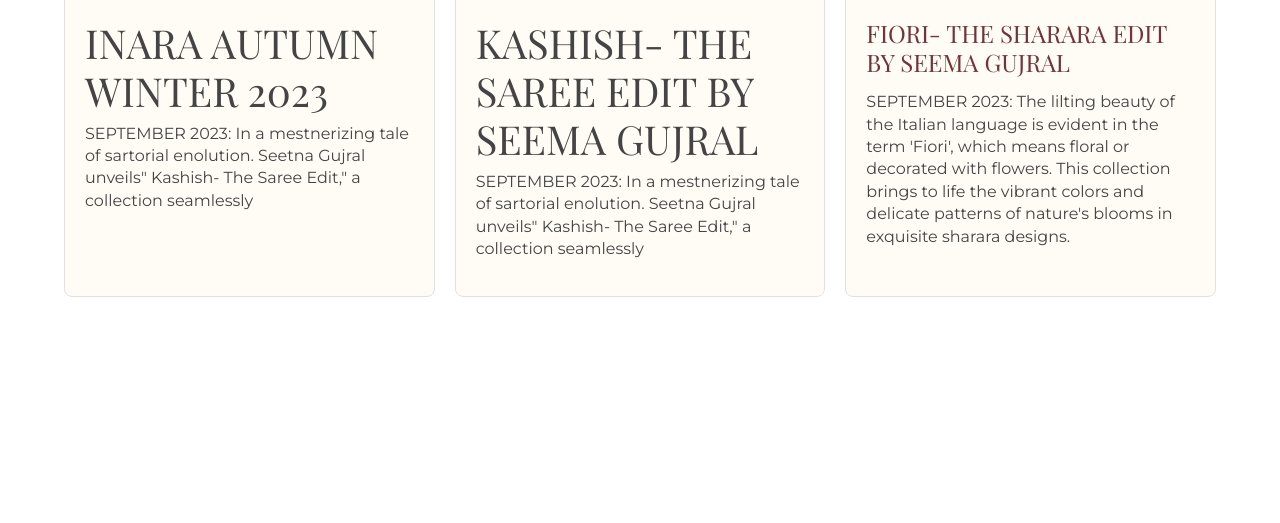
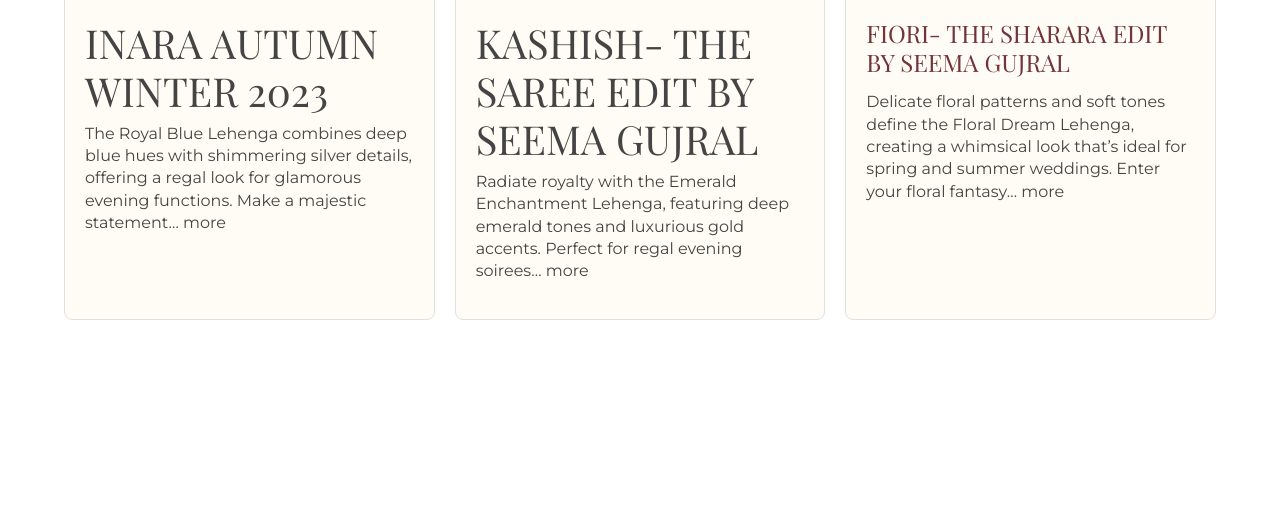
Before and after one commit to herangeo/Lehenga, a Django app: page /blog/ in a window 1280 px wide. Shown: the part 1686-2209 px from the top of the page. Run offline with Django 5.2, Linux system fonts and the light colour scheme; some libraries are stand-ins or nearby versions.

Commit message:
Update blog_page.html

```diff
--- a/products/templates/blog_page.html
+++ b/products/templates/blog_page.html
@@ -632,7 +632,7 @@ small{
               <div class="thumb" style="background-image: url('{% static 'images/edited2.JPEG' %}')"></div>
               <article>
                   <h2>KASHISH- THE SAREE EDIT BY SEEMA GUJRAL</h2>
-                  <p>SEPTEMBER 2023: 'Kashish' means attraction or fascination. It epitomizes the brilliance of light from above, a light that is pure and serene. This collection seamlessly blends traditional craftsmanship with contemporary design, offering a mesmerizing tale of sartorial evolution.</p>
+                  <p>With soft pastel shades and exquisite detailing, the Ethereal Elegance Lehenga evokes a dreamy, graceful charm, making it perfect for fairy-tale weddings. Step into timeless beauty… more</p>
               </article>
             </a>
         </div>
@@ -641,7 +641,7 @@ small{
             <div class="thumb" style="background-image: url('{% static 'images/edited1.JPEG' %}' )"></div>
                 <article>
                     <h2>FIORI- THE SHARARA EDIT BY SEEMA GUJRAL</h2>
-                    <p>SEPTEMBER 2023: The lilting beauty of the Italian language is evident in the term 'Fiori', which means floral or decorated with flowers. This collection brings to life the vibrant colors and delicate patterns of nature's blooms in exquisite sharara designs.</p>
+                    <p>A stunning lehenga crafted for royalty, the Regal Radiance Lehenga features rich embroidery and premium fabric, making it a perfect pick for grand celebrations. Shine bright in every moment… more</p>
                 </article>
             </a>
         </div>
@@ -650,7 +650,7 @@ small{
             <div class="thumb" style="background-image: url('{% static 'images/edited3.JPEG' %}' )"></div>
                 <article>
                     <h2>INARA AUTUMN WINTER 2023</h2>
-                    <p>AUGUST 2023: 'Inara', meaning 'ray of light', illuminates the autumn-winter season with its radiant designs. This collection showcases a perfect blend of warmth and elegance, featuring rich fabrics and intricate embellishments ideal for the cooler months.</p>
+                    <p>Dazzling and radiant, the Golden Glamour Lehenga shimmers with elaborate gold detailing, ensuring you’re the star of the evening. Step into unmatched elegance… more</p>
                 </article>
             </a>
         </div>
@@ -659,10 +659,7 @@ small{
             <div class="thumb" style="background-image: url('{% static 'images/edited4.JPG' %}' )"></div>
             <article>
               <h1>KASHISH- THE SAREE EDIT BY SEEMA GUJRAL</h1>
-              <p>SEPTEMBER 2023: In a mestnerizing
-                tale of sartorial enolution. Seetna Gujral
-                unveils" Kashish- The Saree Edit," a
-                collection seamlessly</p>
+              <p>Subtle and stylish, the Pastel Perfection Lehenga features soft shades and delicate detailing, ideal for daytime events and outdoor weddings. Elevate your charm… more</p>
             </article>
           </a>
     </div>
@@ -672,10 +669,7 @@ small{
             <article>
               <h1>FIORI- THE SAHARARA EDIT BY
                 SEEMA GUJRA</h1>
-                <p>SEPTEMBER 2023: In a mestnerizing
-                  tale of sartorial enolution. Seetna Gujral
-                  unveils" Kashish- The Saree Edit," a
-                  collection seamlessly</p>
+                <p>Sophisticated and serene, the Pearl Dreamscape Lehenga boasts subtle pearl embroidery on soft ivory hues. A flawless choice for minimalist elegance… more</p>
             </article>
           </a>
     </div>
@@ -684,10 +678,7 @@ small{
         <div class="thumb" style="background-image: url('{% static 'images/edited6.JPG' %}' )"></div>
         <article>
           <h1>INARA AUTUMN WINTER 2023</h1>
-          <p>SEPTEMBER 2023: In a mestnerizing
-            tale of sartorial enolution. Seetna Gujral
-            unveils" Kashish- The Saree Edit," a
-            collection seamlessly</p>
+          <p>The Royal Blue Lehenga combines deep blue hues with shimmering silver details, offering a regal look for glamorous evening functions. Make a majestic statement… more</p>
           </article>
       </a>
     </div>
@@ -696,10 +687,7 @@ small{
         <div class="thumb" style="background-image: url('{% static 'images/edited7.JPG' %}' )"></div>
         <article>
           <h1>KASHISH- THE SAREE EDIT BY SEEMA GUJRAL</h1>
-          <p>SEPTEMBER 2023: In a mestnerizing
-            tale of sartorial enolution. Seetna Gujral
-            unveils" Kashish- The Saree Edit," a
-            collection seamlessly</p>
+          <p>Radiate royalty with the Emerald Enchantment Lehenga, featuring deep emerald tones and luxurious gold accents. Perfect for regal evening soirees… more</p>
         </article>
       </a>
 </div>
@@ -708,7 +696,7 @@ small{
     <div class="thumb" style="background-image: url('{% static 'images/edited8.JPG' %}' )"></div>
     <article>
           <h2>FIORI- THE SHARARA EDIT BY SEEMA GUJRAL</h2>
-          <p>SEPTEMBER 2023: The lilting beauty of the Italian language is evident in the term 'Fiori', which means floral or decorated with flowers. This collection brings to life the vibrant colors and delicate patterns of nature's blooms in exquisite sharara designs.</p>
+          <p>Delicate floral patterns and soft tones define the Floral Dream Lehenga, creating a whimsical look that’s ideal for spring and summer weddings. Enter your floral fantasy… more</p>
       </article>
   </a>
 </div>
```
